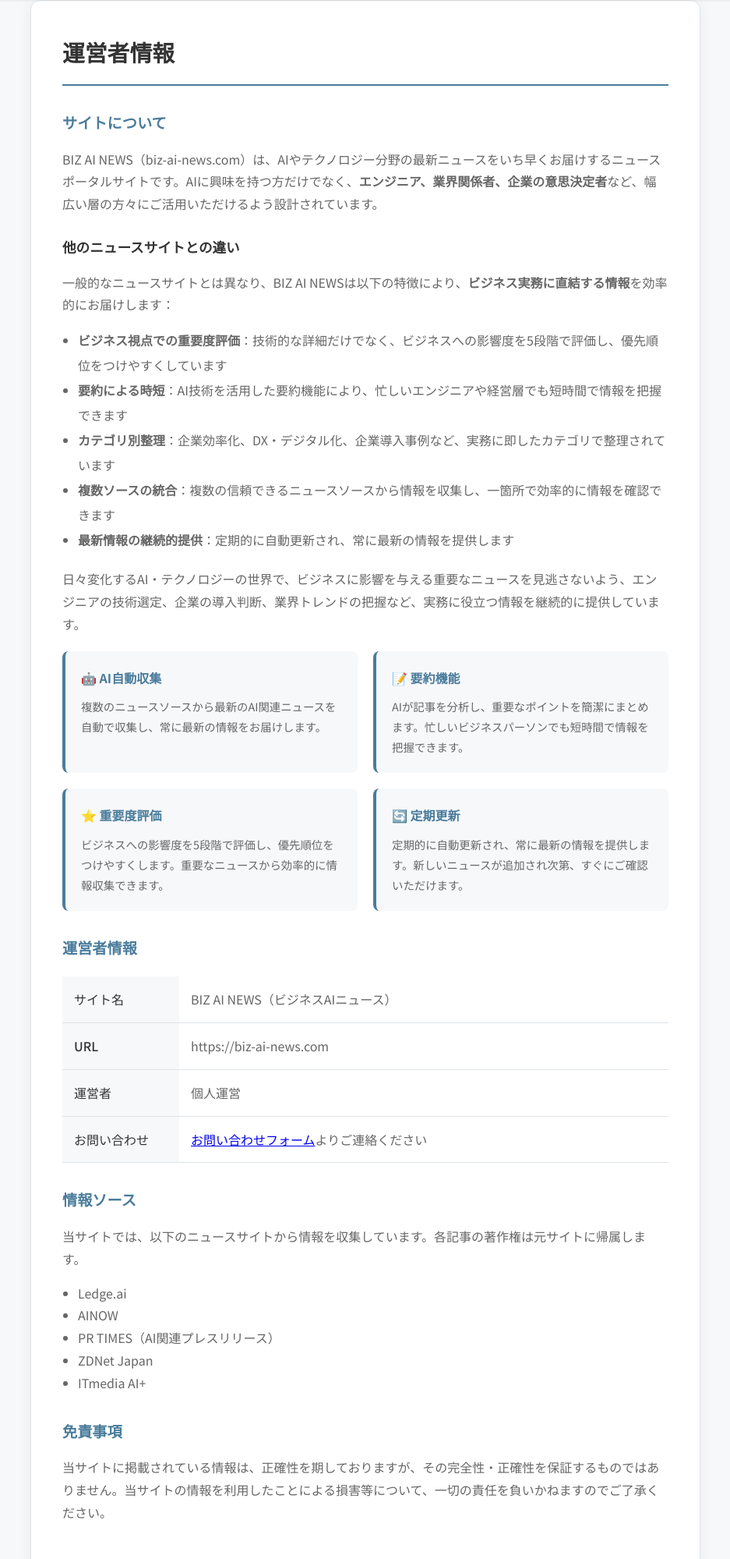
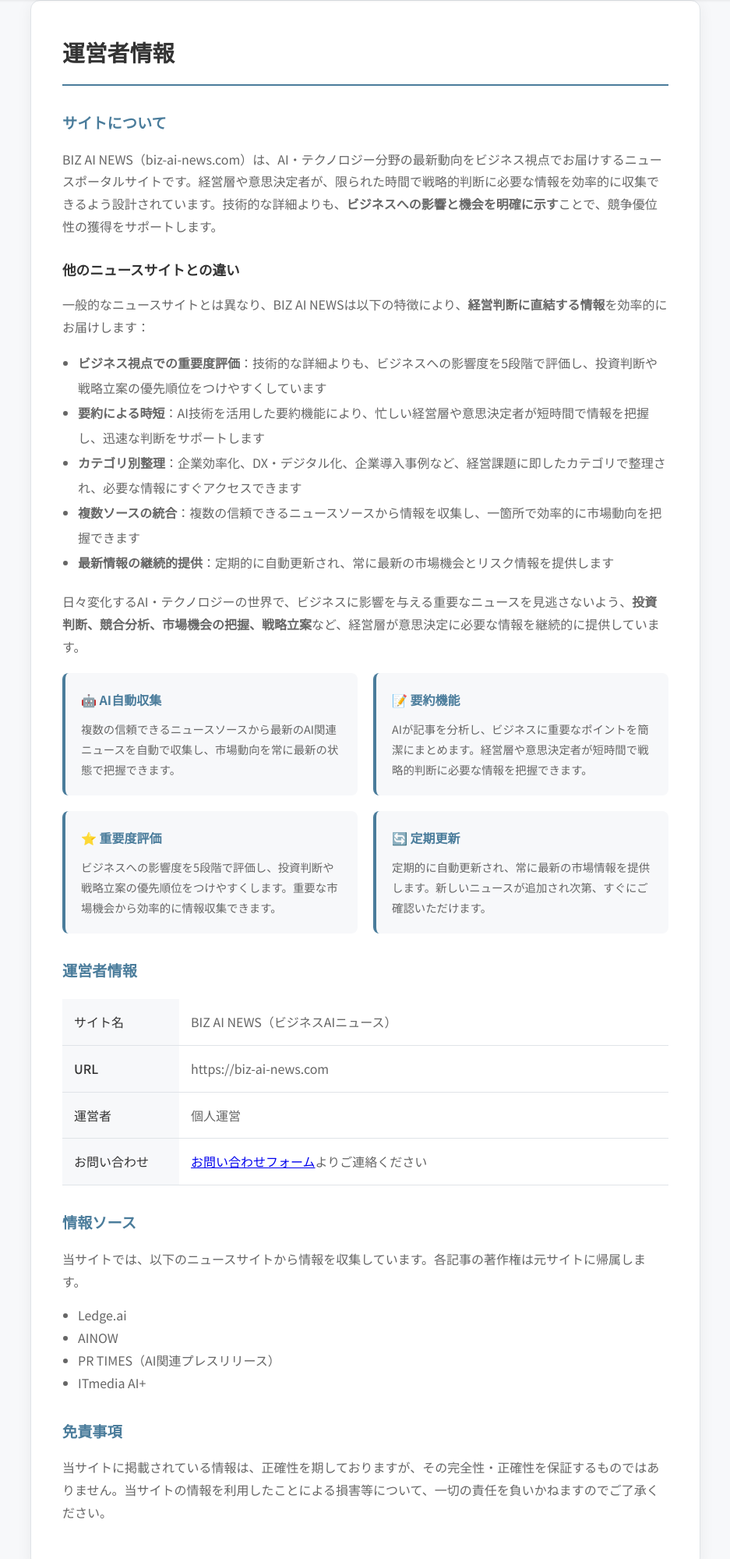
Before and after one commit to j5mrzdd2fk-sketch/biz-ai-news, a Flask app: page /about in a window 1280 px wide. Shown: the part 68-2067 px from the top of the page at 78% size, without its empty margins (171-1108 px from the left). Run offline with Flask 3, Linux system fonts and the light colour scheme.

Commit message:
記事収集数を10件に変更、ZDNet Japanを除外、運営者情報ページをビジネス寄りに改善

```diff
--- a/webapp/templates/about.html
+++ b/webapp/templates/about.html
@@ -211,36 +211,36 @@
             <h1>運営者情報</h1>
 
             <h2>サイトについて</h2>
-            <p>BIZ AI NEWS（biz-ai-news.com）は、AIやテクノロジー分野の最新ニュースをいち早くお届けするニュースポータルサイトです。AIに興味を持つ方だけでなく、<strong>エンジニア、業界関係者、企業の意思決定者</strong>など、幅広い層の方々にご活用いただけるよう設計されています。</p>
+            <p>BIZ AI NEWS（biz-ai-news.com）は、AI・テクノロジー分野の最新動向をビジネス視点でお届けするニュースポータルサイトです。経営層や意思決定者が、限られた時間で戦略的判断に必要な情報を効率的に収集できるよう設計されています。技術的な詳細よりも、<strong>ビジネスへの影響と機会を明確に示す</strong>ことで、競争優位性の獲得をサポートします。</p>
 
             <h3 style="font-size: 1.1rem; margin: 25px 0 15px; color: var(--text-primary);">他のニュースサイトとの違い</h3>
-            <p>一般的なニュースサイトとは異なり、BIZ AI NEWSは以下の特徴により、<strong>ビジネス実務に直結する情報</strong>を効率的にお届けします：</p>
+            <p>一般的なニュースサイトとは異なり、BIZ AI NEWSは以下の特徴により、<strong>経営判断に直結する情報</strong>を効率的にお届けします：</p>
             <ul style="margin-left: 20px; margin-bottom: 20px; color: var(--text-secondary); line-height: 2;">
-                <li><strong>ビジネス視点での重要度評価</strong>：技術的な詳細だけでなく、ビジネスへの影響度を5段階で評価し、優先順位をつけやすくしています</li>
-                <li><strong>要約による時短</strong>：AI技術を活用した要約機能により、忙しいエンジニアや経営層でも短時間で情報を把握できます</li>
-                <li><strong>カテゴリ別整理</strong>：企業効率化、DX・デジタル化、企業導入事例など、実務に即したカテゴリで整理されています</li>
-                <li><strong>複数ソースの統合</strong>：複数の信頼できるニュースソースから情報を収集し、一箇所で効率的に情報を確認できます</li>
-                <li><strong>最新情報の継続的提供</strong>：定期的に自動更新され、常に最新の情報を提供します</li>
+                <li><strong>ビジネス視点での重要度評価</strong>：技術的な詳細よりも、ビジネスへの影響度を5段階で評価し、投資判断や戦略立案の優先順位をつけやすくしています</li>
+                <li><strong>要約による時短</strong>：AI技術を活用した要約機能により、忙しい経営層や意思決定者が短時間で情報を把握し、迅速な判断をサポートします</li>
+                <li><strong>カテゴリ別整理</strong>：企業効率化、DX・デジタル化、企業導入事例など、経営課題に即したカテゴリで整理され、必要な情報にすぐアクセスできます</li>
+                <li><strong>複数ソースの統合</strong>：複数の信頼できるニュースソースから情報を収集し、一箇所で効率的に市場動向を把握できます</li>
+                <li><strong>最新情報の継続的提供</strong>：定期的に自動更新され、常に最新の市場機会とリスク情報を提供します</li>
             </ul>
 
-            <p>日々変化するAI・テクノロジーの世界で、ビジネスに影響を与える重要なニュースを見逃さないよう、エンジニアの技術選定、企業の導入判断、業界トレンドの把握など、実務に役立つ情報を継続的に提供しています。</p>
+            <p>日々変化するAI・テクノロジーの世界で、ビジネスに影響を与える重要なニュースを見逃さないよう、<strong>投資判断、競合分析、市場機会の把握、戦略立案</strong>など、経営層が意思決定に必要な情報を継続的に提供しています。</p>
 
             <div class="feature-list">
                 <div class="feature-item">
                     <h3>🤖 AI自動収集</h3>
-                    <p>複数のニュースソースから最新のAI関連ニュースを自動で収集し、常に最新の情報をお届けします。</p>
+                    <p>複数の信頼できるニュースソースから最新のAI関連ニュースを自動で収集し、市場動向を常に最新の状態で把握できます。</p>
                 </div>
                 <div class="feature-item">
                     <h3>📝 要約機能</h3>
-                    <p>AIが記事を分析し、重要なポイントを簡潔にまとめます。忙しいビジネスパーソンでも短時間で情報を把握できます。</p>
+                    <p>AIが記事を分析し、ビジネスに重要なポイントを簡潔にまとめます。経営層や意思決定者が短時間で戦略的判断に必要な情報を把握できます。</p>
                 </div>
                 <div class="feature-item">
                     <h3>⭐ 重要度評価</h3>
-                    <p>ビジネスへの影響度を5段階で評価し、優先順位をつけやすくします。重要なニュースから効率的に情報収集できます。</p>
+                    <p>ビジネスへの影響度を5段階で評価し、投資判断や戦略立案の優先順位をつけやすくします。重要な市場機会から効率的に情報収集できます。</p>
                 </div>
                 <div class="feature-item">
                     <h3>🔄 定期更新</h3>
-                    <p>定期的に自動更新され、常に最新の情報を提供します。新しいニュースが追加され次第、すぐにご確認いただけます。</p>
+                    <p>定期的に自動更新され、常に最新の市場情報を提供します。新しいニュースが追加され次第、すぐにご確認いただけます。</p>
                 </div>
             </div>
 
@@ -270,7 +270,6 @@
                 <li>Ledge.ai</li>
                 <li>AINOW</li>
                 <li>PR TIMES（AI関連プレスリリース）</li>
-                <li>ZDNet Japan</li>
                 <li>ITmedia AI+</li>
             </ul>
 
```
Also changed, not shown: multi_site_scraper.py (+17 -7 lines).
